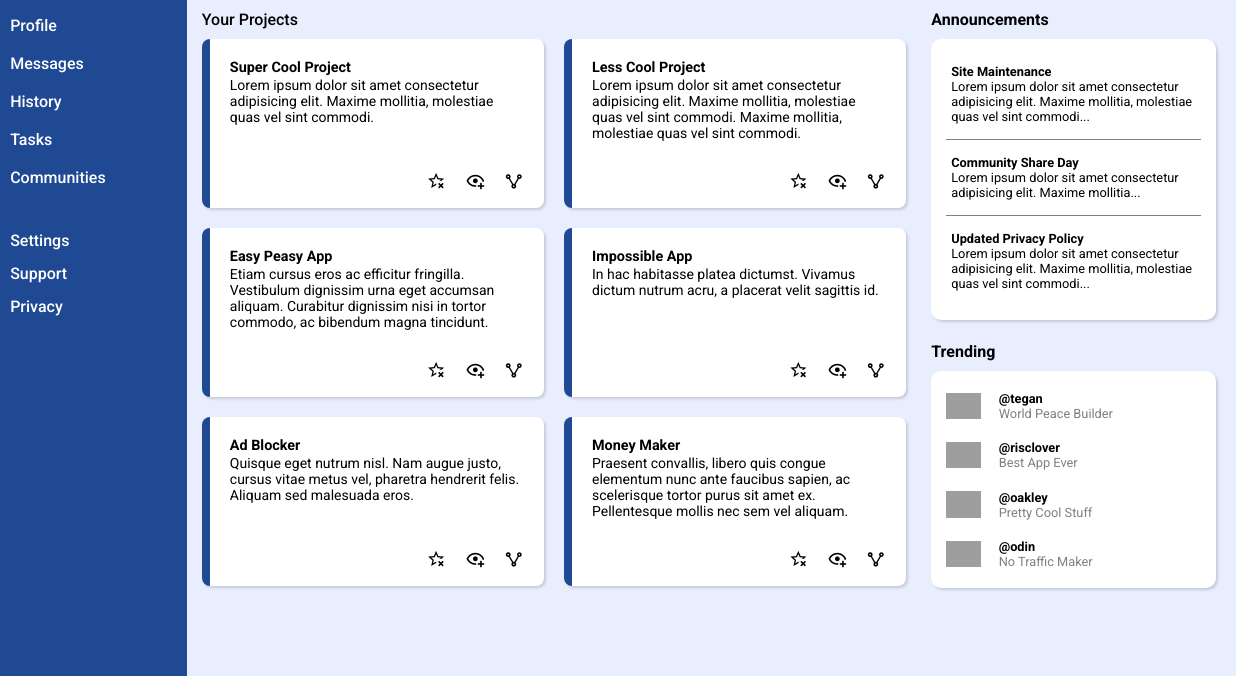
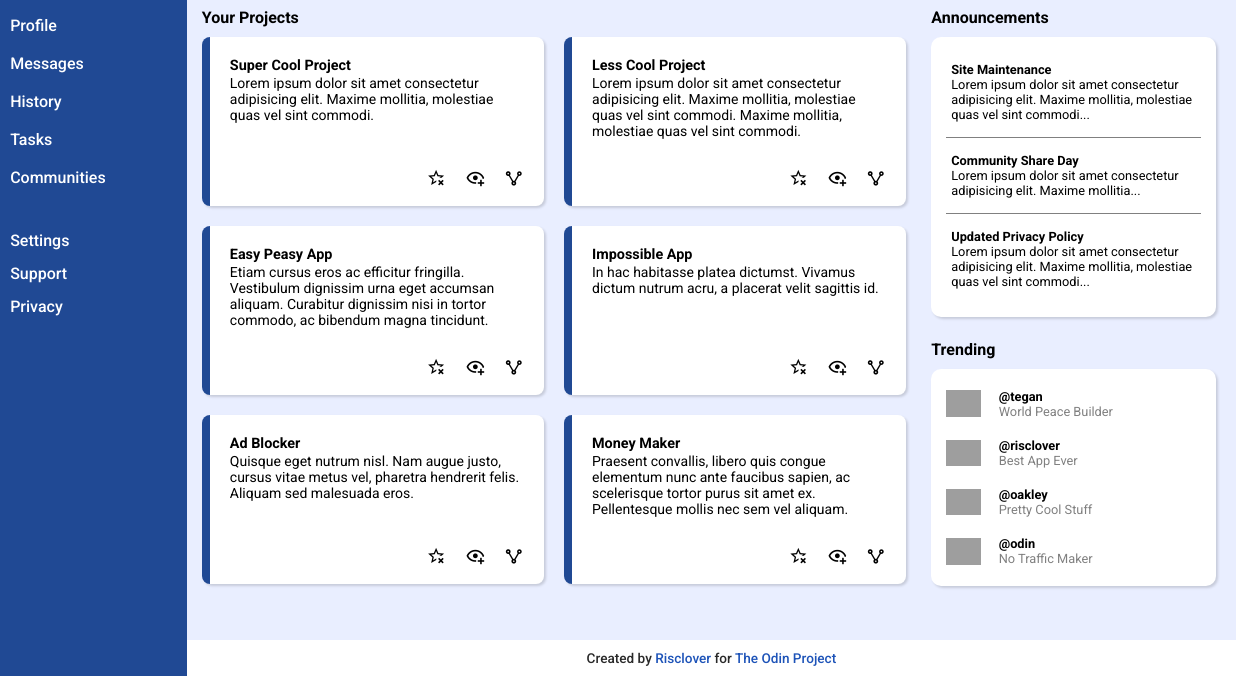
Before and after one commit to AbdifatahYasin1/admin-dashboard, a plain HTML site: page index.html in a window 1280 px wide. Shown: the part 124-800 px from the top of the page, 44-1280 px from the left. Drawn offline with Linux system fonts and the light colour scheme; grey boxes are pictures that could not be loaded; a script that the page names is missing.

Commit message:
Added footer

```diff
--- a/index.html
+++ b/index.html
@@ -269,5 +269,9 @@
     </div>
 </main>
 
+<!-- Footer -->
+<footer>
+    <p>Created by <a href="https://www.github.com/Risclover/" target="_blank">Risclover</a> for <a href="https://theodinproject.com/" target="_blank">The Odin Project</a></p>
+</footer>
 </body>
 </html>
--- a/styles.css
+++ b/styles.css
@@ -241,6 +241,7 @@ main p {
 
 .main-projects-title {
     grid-column: span 2;
+    font-weight: 700;
 }
 
 .main-projects-box {
@@ -364,3 +365,23 @@ image {
     padding: 0;
     margin: 0;
 }
+
+/* Footer */
+footer {
+    position: relative;
+    background-color: rgb(255, 255, 255);
+    bottom: 0;
+    padding: 10px;
+    color: #292929;
+    text-align: center;
+    font-size: .85rem;
+    font-weight: 500;
+}
+
+footer a {
+    color:#1d53b8;
+}
+
+footer a:hover {
+    color: #13a7eb;
+}
```
